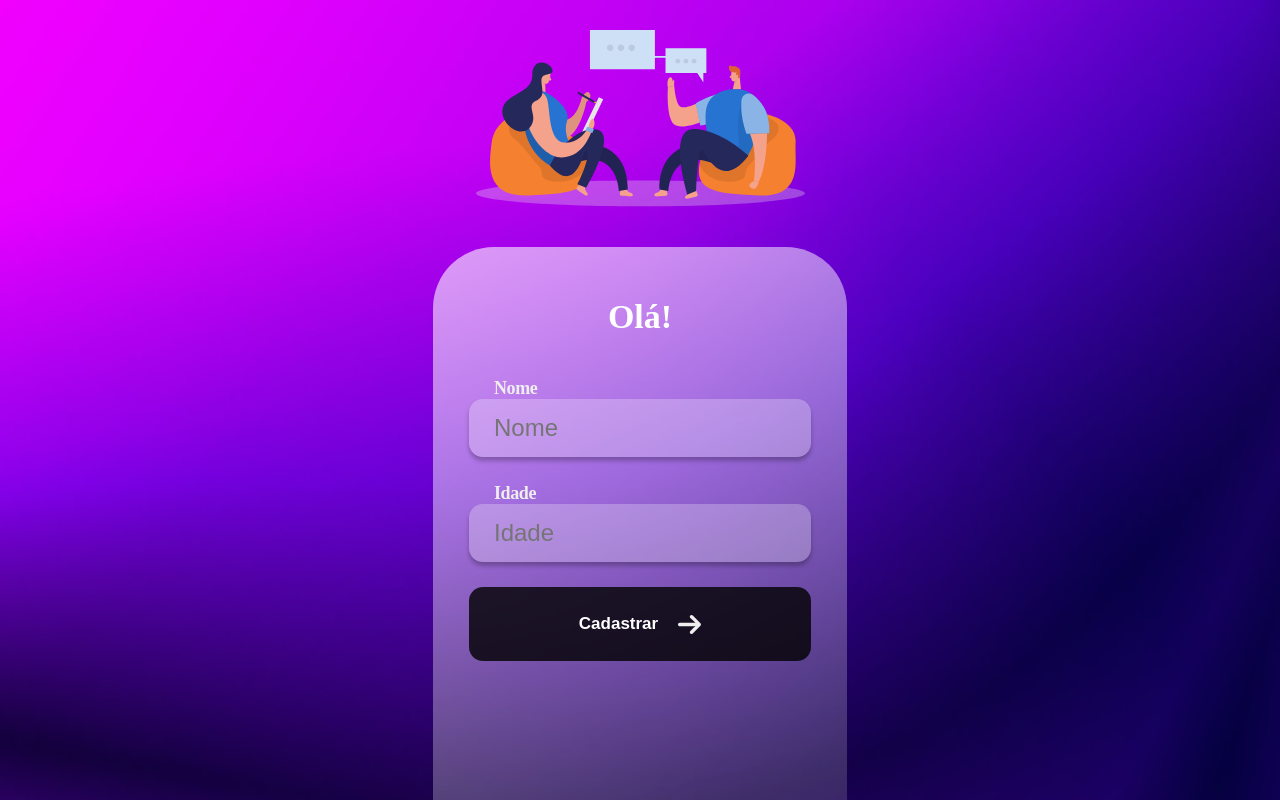
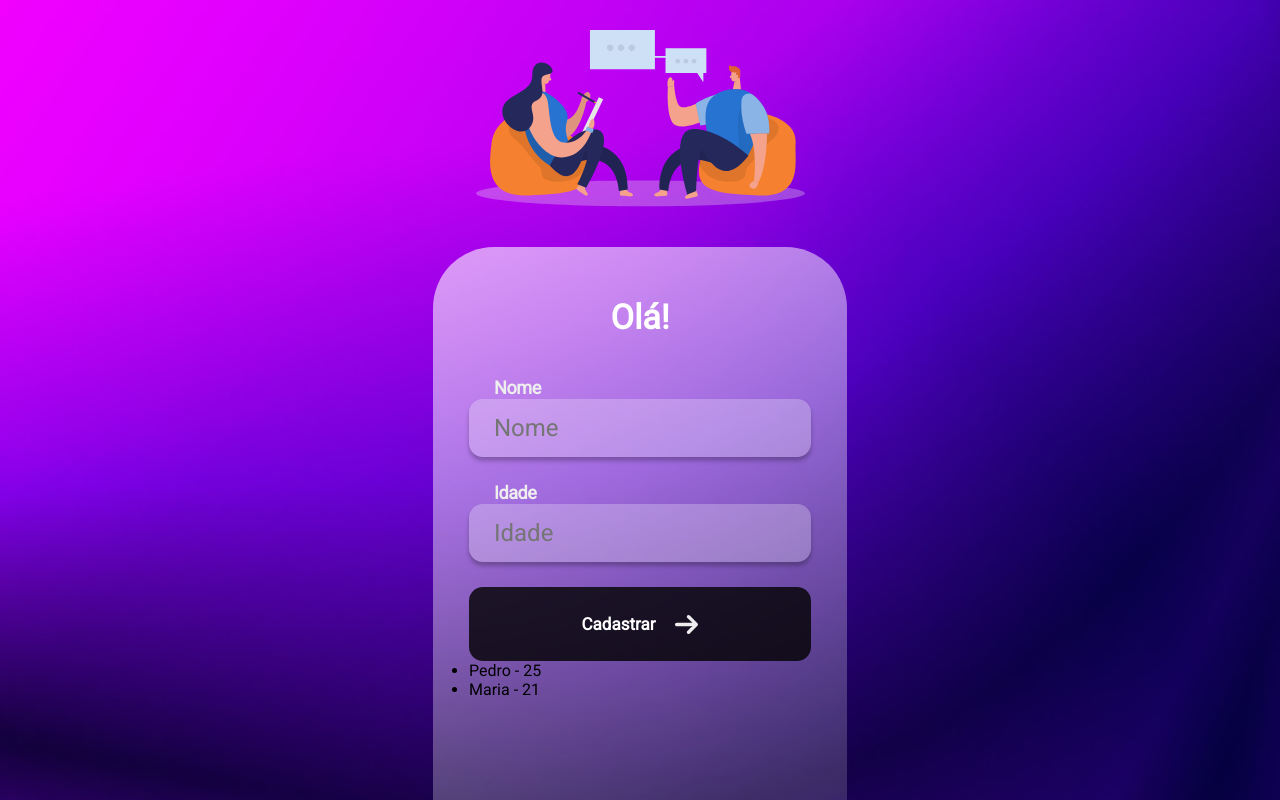
Before and after one commit to Pedro-Balestra/devClub, a React (Create React App) app in the folder REACT/first-project-react/: page / in a window 1280 px wide. Built offline with nearby package versions, Linux system fonts and the light colour scheme.

Commit message:
Renderizando vários itens no React

```diff
--- a/REACT/first-project-react/public/index.html
+++ b/REACT/first-project-react/public/index.html
@@ -8,6 +8,9 @@
   <meta name="theme-color" content="#000000" />
   <meta name="description" content="Web site created using create-react-app" />
   <link rel="apple-touch-icon" href="%PUBLIC_URL%/logo192.png" />
+  <link rel="preconnect" href="https://fonts.googleapis.com">
+  <link rel="preconnect" href="https://fonts.gstatic.com" crossorigin>
+  <link href="https://fonts.googleapis.com/css2?family=Roboto:wght@100;400&display=swap" rel="stylesheet">
 
   <title>React App</title>
 </head>
--- a/REACT/first-project-react/src/App.js
+++ b/REACT/first-project-react/src/App.js
@@ -5,6 +5,11 @@
 
 //JSX
 const App = () => {
+
+  const users = [
+    { id: Math.random(), name: "Pedro", age: 25 },
+    { id: Math.random(), name: "Maria", age: 21 },
+  ];
 
   return (
     <Container>
@@ -18,6 +23,16 @@
         <Input placeholder="Idade"></Input>
 
         <Button>Cadastrar <img alt="seta" src={Arrow} /></Button>
+        <ul>
+          {
+            users.map(user => (
+
+              <li key={user.id}>
+                {user.name} - {user.age}
+              </li>
+            ))
+          }
+        </ul>
       </ContainerItens>
     </Container>
   )
--- a/REACT/first-project-react/src/globalStyle.js
+++ b/REACT/first-project-react/src/globalStyle.js
@@ -5,5 +5,6 @@
     margin: 0;
     padding: 0;
     box-sizing: border-box;
+    font-family: "Roboto", sans-serif;
 }
 `;
--- a/REACT/first-project-react/src/styles.js
+++ b/REACT/first-project-react/src/styles.js
@@ -91,4 +91,11 @@
     align-items: center;
     justify-content: center;
     gap: 20px;
+
+    &:hover{
+        opacity: 0.8;
+    }
+    &:active{
+        opacity: 0.5;
+    }
 `;
```
